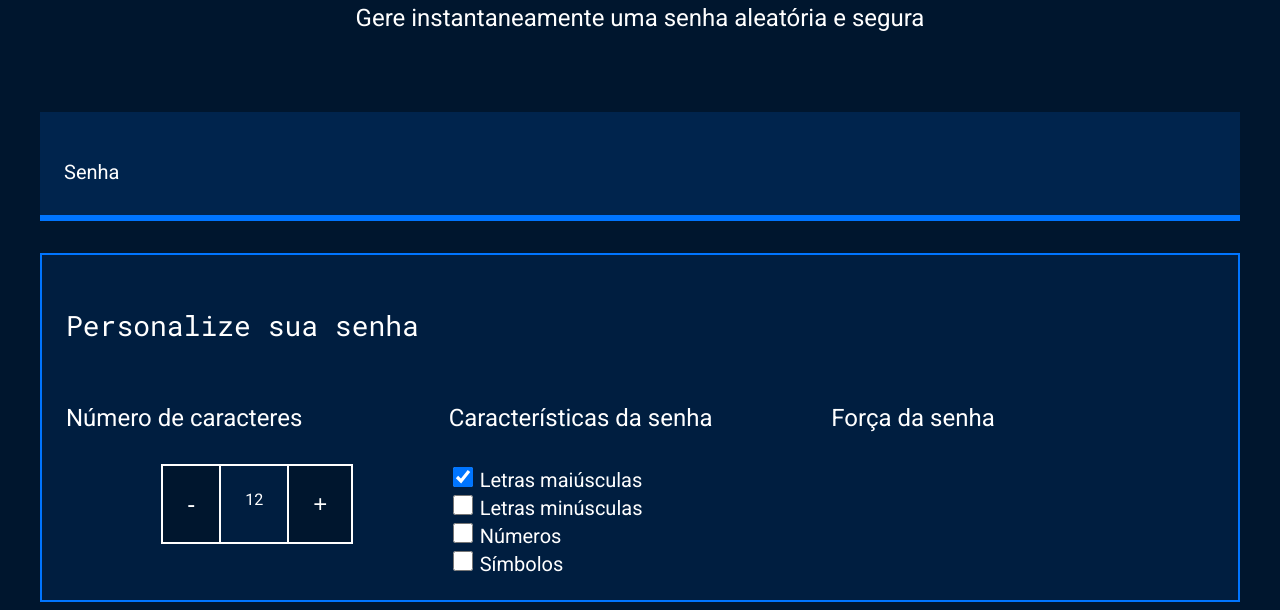
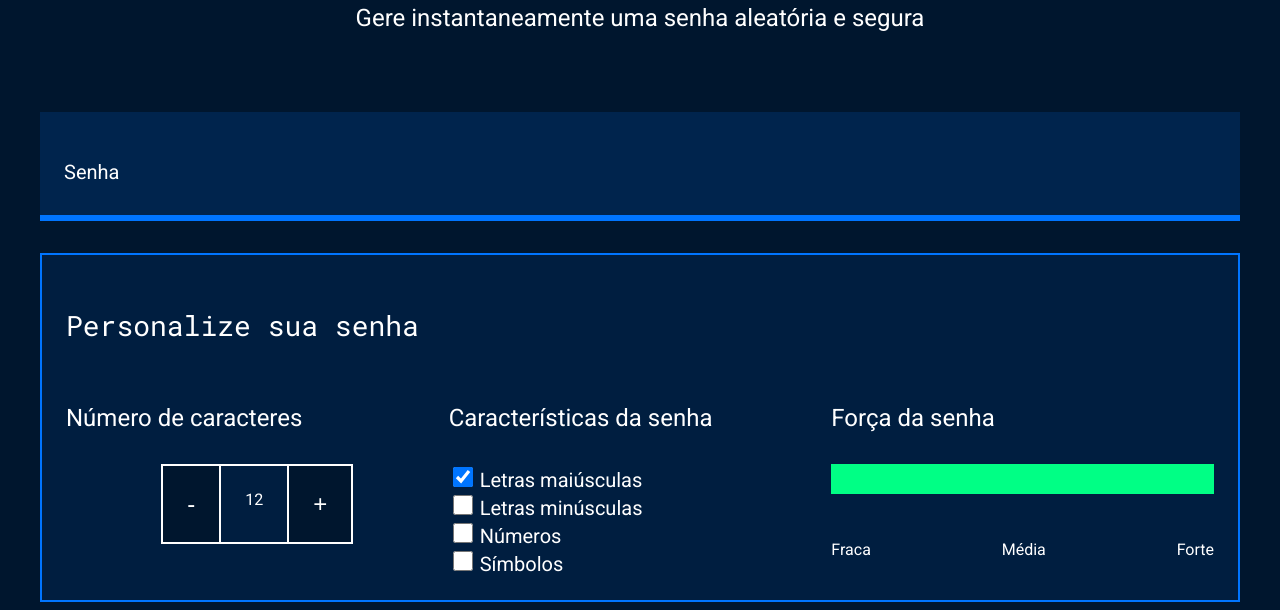
Before and after one commit to mariachave/SenhasSeguras, a plain HTML site: page index.html in a window 1280 px wide. Shown: the part 214-824 px from the top of the page. Drawn offline with Linux system fonts and the light colour scheme.

Commit message:
Add files via upload

```diff
--- a/index.html
+++ b/index.html
@@ -51,10 +51,17 @@
 </div>
                 <div class="parametro-senha">
                     <h4 class="parametro-senha__titulo">Força da senha</h4>
+                    <div class="barra"></div>
+                    <div class="forca forte"></div>
+                    <div class="parametro-senha-textos">
+                    <p>Fraca</p>
+                    <p>Média</p>
+                    <p>Forte</p>
+                    </div>
                 </div>
             </div>
         </div>
-    </section>
+</section>
 </body>
 
 </html>
--- a/style.css
+++ b/style.css
@@ -116,6 +116,38 @@ label{
     cursor: pointer;
 }
 
+.barra{
+    background-color:var(--fundo-senha);
+    height: 30px;
+    width:100%;
+}
+
+.forca{
+    height: 30px;
+    position: relative;
+    bottom: 30px;
+}
+
+.fraca{
+    width:25%;
+    background-color: #E71B32;
+}
+
+.média{
+    width: 50%;
+    background-color: #FAF408;
+}
+
+.forte{
+    width: 100%;
+    background-color: #00ff85;
+}
+
+.parametro-senha-textos{
+    display: flex;
+    justify-content: space-between;
+}
+
 @media screen and (min-width: 768px) {
     .parametro-coluna__senha{
         flex-direction: row;
```
